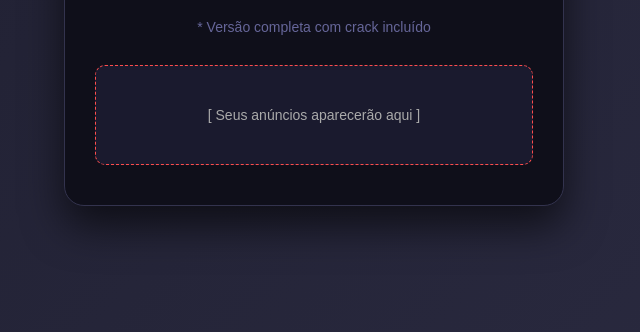
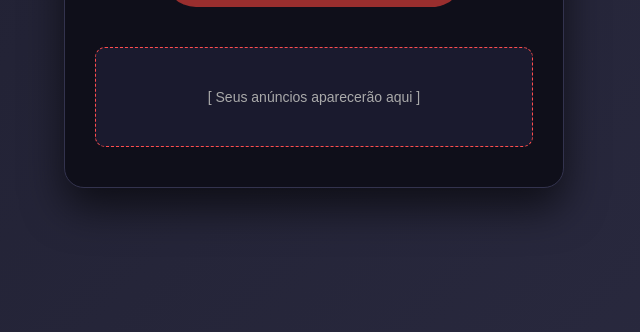
Before and after one commit to arturbremer/arturbremer.github.io, a plain HTML site: page index.html in a window 1280 px wide. Shown: the part 468-800 px from the top of the page, without its empty margins (326-966 px from the left). Drawn offline with Linux system fonts and the light colour scheme.

Commit message:
Update index.html

```diff
--- a/index.html
+++ b/index.html
@@ -139,10 +139,6 @@
         <!-- BOTÃO DE DOWNLOAD (pode ser link afiliado ou encurtador) -->
         <a href="#" class="download-btn" id="downloadBtn">DOWNLOAD</a>
 
-        <div class="footer-note">
-            * Versão completa com crack incluído
-        </div>
-
         <!--
             =============================================
             ÁREA PARA ANÚNCIOS (POPUNDER, BANNER, ETC)
```
